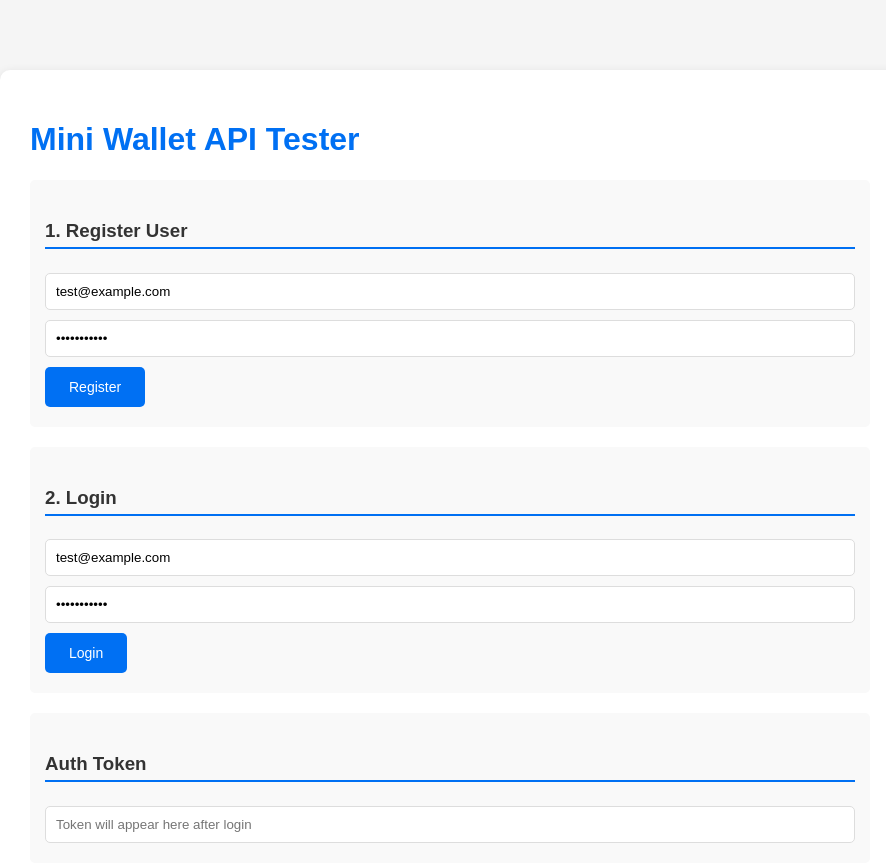
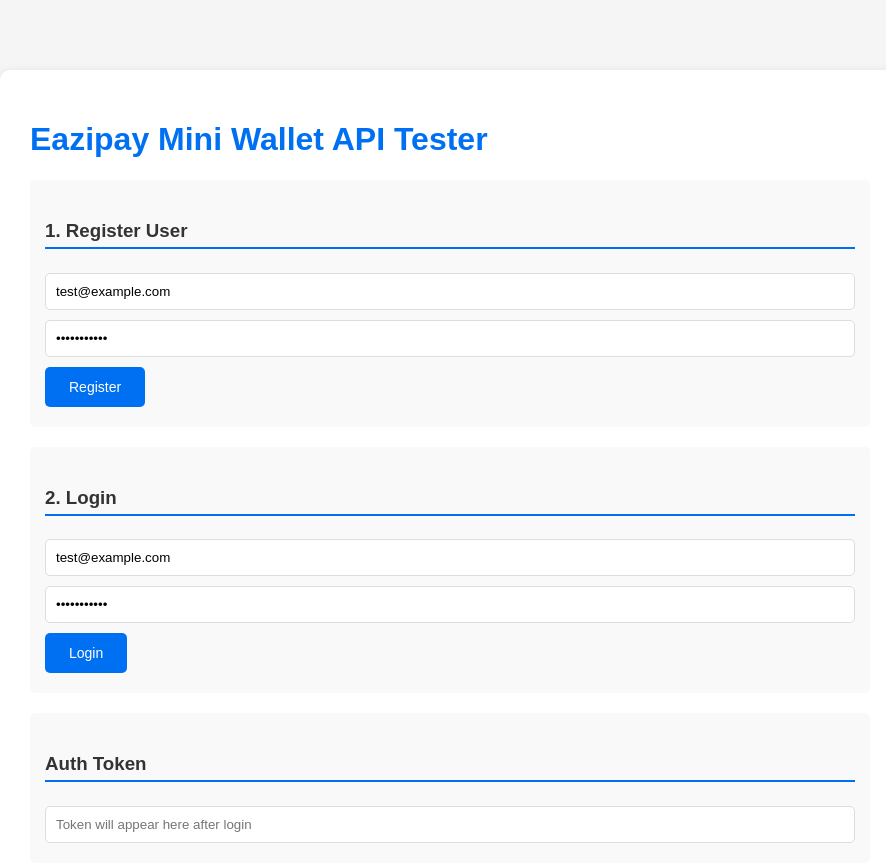
Before and after one commit to Tope-stack/eazipay-mini-wallet, a website: page src/public/graphql-test.html in a window 1280 px wide. Shown: the top 866 px of the page, without its empty margins (190-1076 px from the left). Drawn offline with Linux system fonts and the light colour scheme.

Commit message:
final updates

```diff
--- a/src/public/graphql-test.html
+++ b/src/public/graphql-test.html
@@ -54,7 +54,7 @@
 </head>
 <body>
     <div class="container">
-        <h1>Mini Wallet API Tester</h1>
+        <h1>Eazipay Mini Wallet API Tester</h1>
 
         <div class="section">
             <h3>1. Register User</h3>
```
Also changed, not shown: .github/workflows/ci-cd.yml, README.md.
